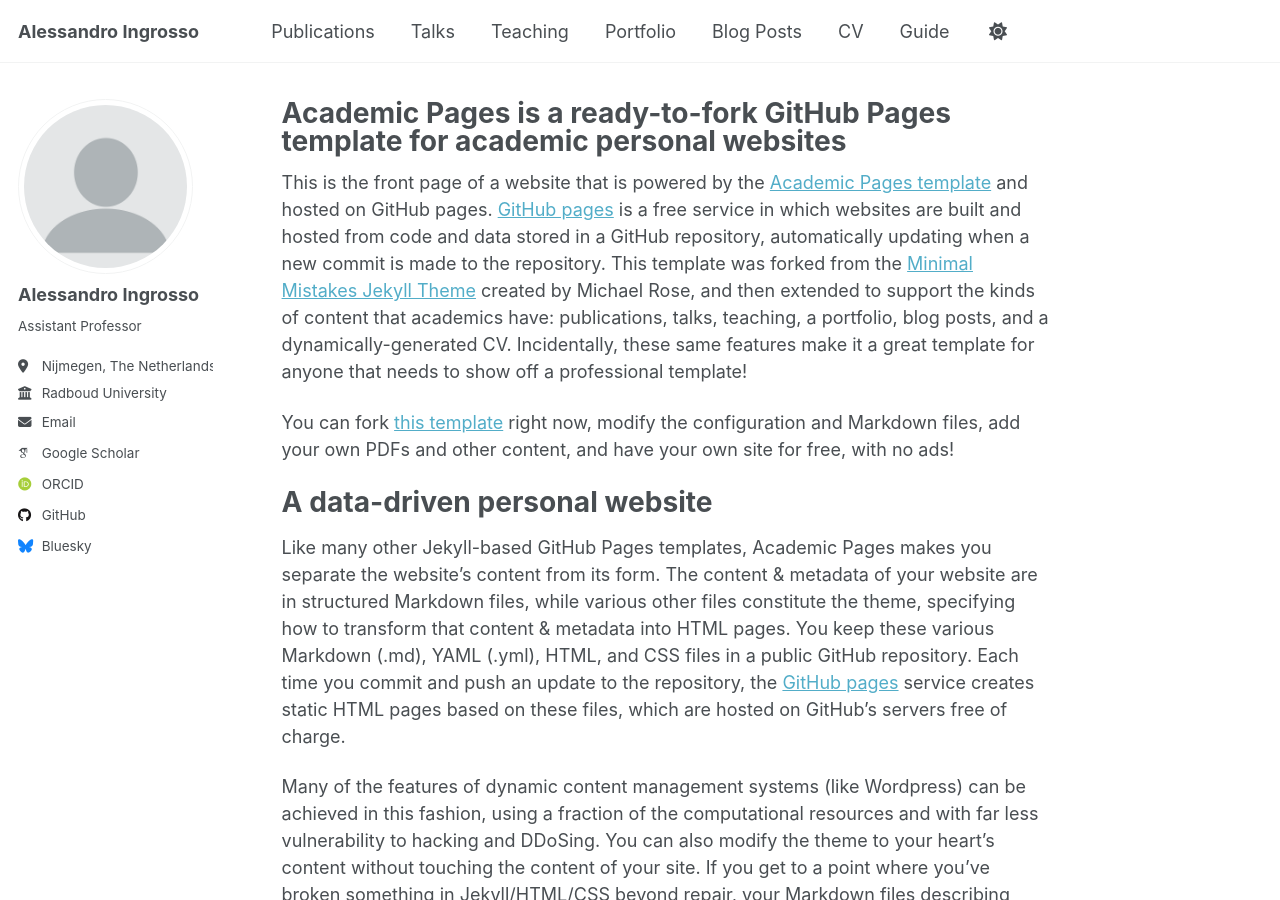
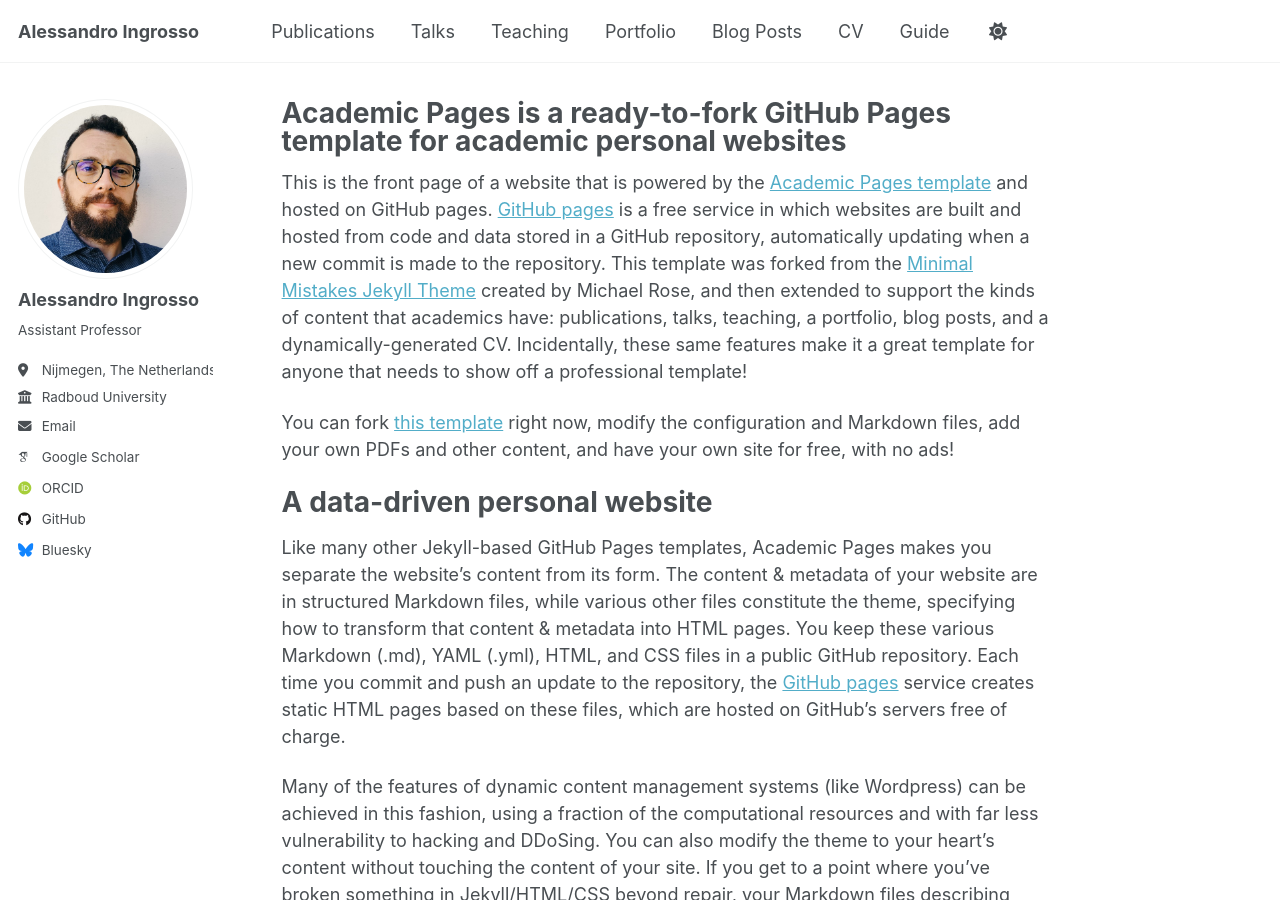
Before and after one commit to aleingrosso/aleingrosso.github.io, a Jekyll site: the page built from _pages/about.md, in a window 1280 px wide and 900 px high. Built offline with Jekyll 4.4.1, drawn with Linux system fonts in a browser that asks for light colours; some web fonts are replaced; a script that is not in the unit is left out.

Commit message:
set new profile picture

```diff
--- a/_config.yml
+++ b/_config.yml
@@ -22,7 +22,7 @@
 #               Additional customization can be done by editing /_includes/author-profile.html
 author:
   # Biographic information
-  avatar           : "profile.png"
+  avatar           : "profile_ingrosso.jpg"
   name             : "Alessandro Ingrosso"
   pronouns         : # example: "she/her"
   bio              : "Assistant Professor"
```
